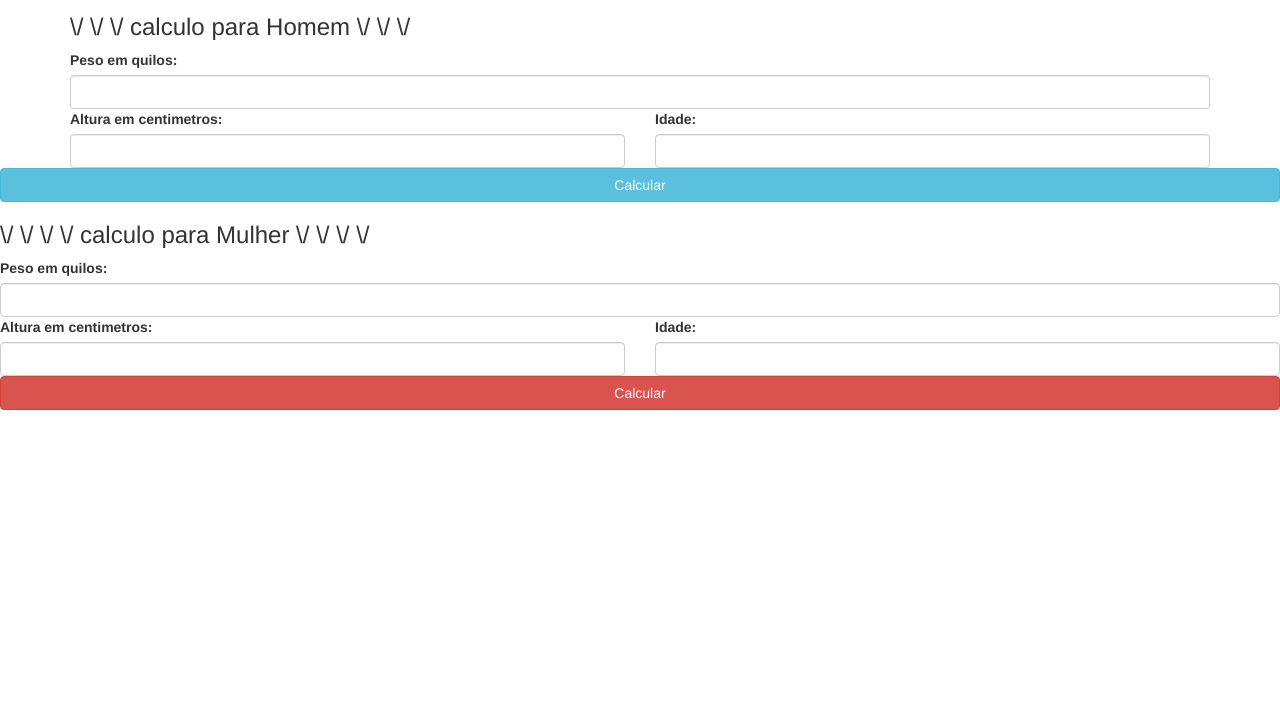
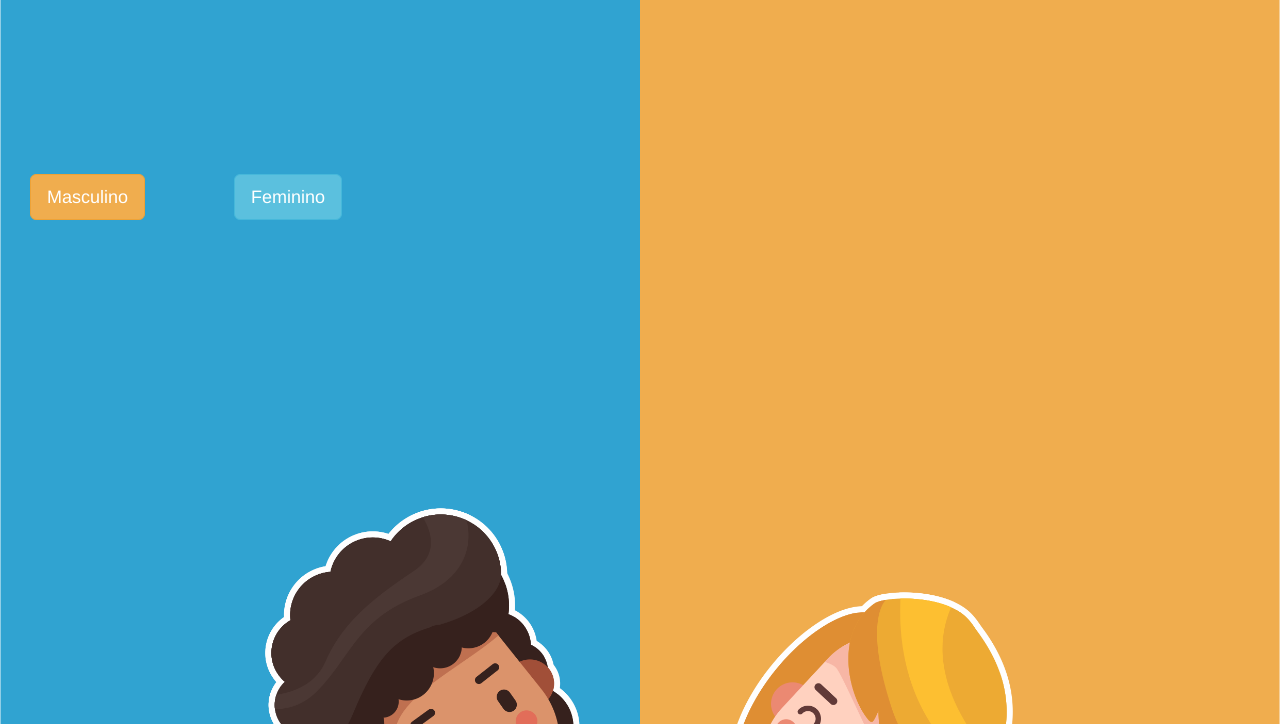
Before and after one commit to Gabriel-Barboza-dos-Santos/C-lculoMetabolismo_Basal, a website: page www/index.html in a window 1280 px wide. Shown: the part 76-800 px from the top of the page. Drawn offline with Linux system fonts and the light colour scheme.

Commit message:
mudando layout do app

```diff
--- a/www/css/style.css
+++ b/www/css/style.css
@@ -1 +1,19 @@
 /**/
+body{
+  background-image: url(../imagens/p.png);
+    background-position: center;
+    background-repeat: repeat;
+    background-size: cover;
+    background-attachment: fixed;
+}
+
+.btn1{
+  margin-top: 250px;
+  margin-left: 30px;
+  font-family: 'Franklin Gothic Medium', 'Arial Narrow', Arial, sans-serif
+}
+.btn2{
+  margin-top: 250px;
+  margin-left: 85px;
+  font-family: 'Franklin Gothic Medium', 'Arial Narrow', Arial, sans-serif
+}
--- a/www/index.html
+++ b/www/index.html
@@ -15,67 +15,11 @@
 </head>
 <body>
 
-  <div class="container">
-
-       <div class="row titulo">
-         <div class="col-xs-12">
-          <h1>Calculadora Basal</h1>
-         </div>
-       </div>
-
-        <h3>\/ \/ \/ calculo para Homem \/ \/ \/ </h3>
-        <div class="row">
-          <div class="col-xs-12">
-          <label for="">Peso em quilos:</label><br>
-          <input type="number" class="form-control" id="PesoH">
-          </div>
-        </div>
-
-        <div class="row">
-          <div class="col-xs-6">
-            <label for="">Altura em centimetros:</label><br>
-            <input type="number" class="form-control" id="AlturaH">
-        </div>
-           <div class="col-xs-6">
-              <label for="">Idade:</label><br>
-              <input type="number" class="form-control" id="IdadeH">
-            </div>
-          </div>
-        </div>
-
-        <div class="row">
-          <div class="col-xs-12">
-            <button class="btn btn-info btn-block"> Calcular </button>
-          </div>
-        </div>
-
-        <h3>\/ \/ \/ \/ calculo para Mulher \/ \/ \/ \/ </h3>
-        <div class="row">
-          <div class="col-xs-12">
-          <label for="">Peso em quilos:</label><br>
-          <input type="number" class="form-control" id="PesoH">
-          </div>
-        </div>
-
-        <div class="row">
-          <div class="col-xs-6">
-            <label for="">Altura em centimetros:</label><br>
-            <input type="number" class="form-control" id="AlturaH">
-        </div>
-           <div class="col-xs-6">
-              <label for="">Idade:</label><br>
-              <input type="number" class="form-control" id="IdadeH">
-            </div>
-          </div>
-        </div>
-
-        <div class="row">
-          <div class="col-xs-12">
-            <button class="btn btn-danger btn-block"> Calcular </button>
-          </div>
-        </div>
-
-
+  <div class="row butao">
+    <div class="col-xs-12">
+      <button class="btn btn-warning btn-lg btn1"> Masculino </button>
+      <button class="btn btn-info btn-lg btn2"> Feminino </button>
+    </div>
   </div>
 
 
```
Also changed, not shown: www/imagens/p.png (added), www/imagens/p2.png (added).
